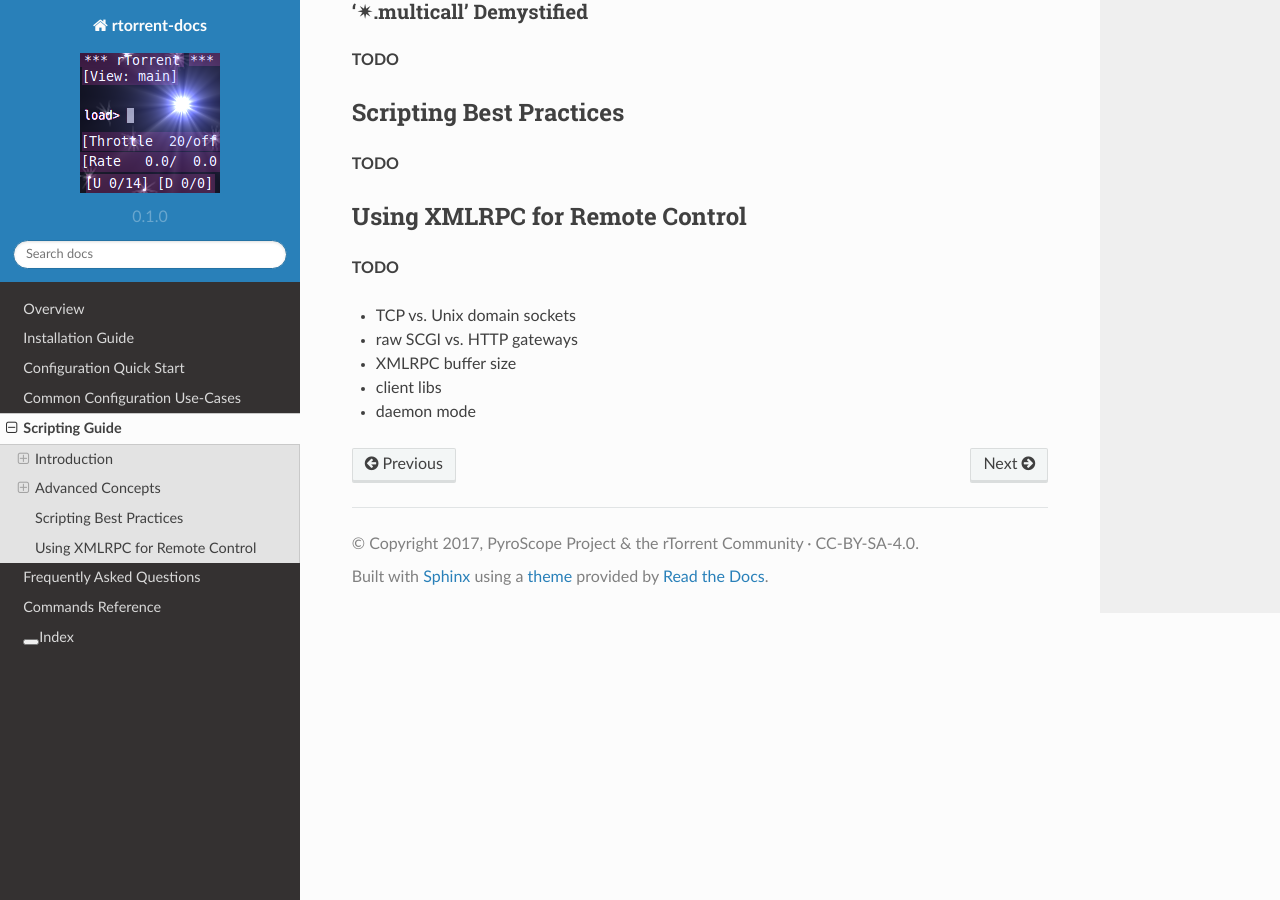
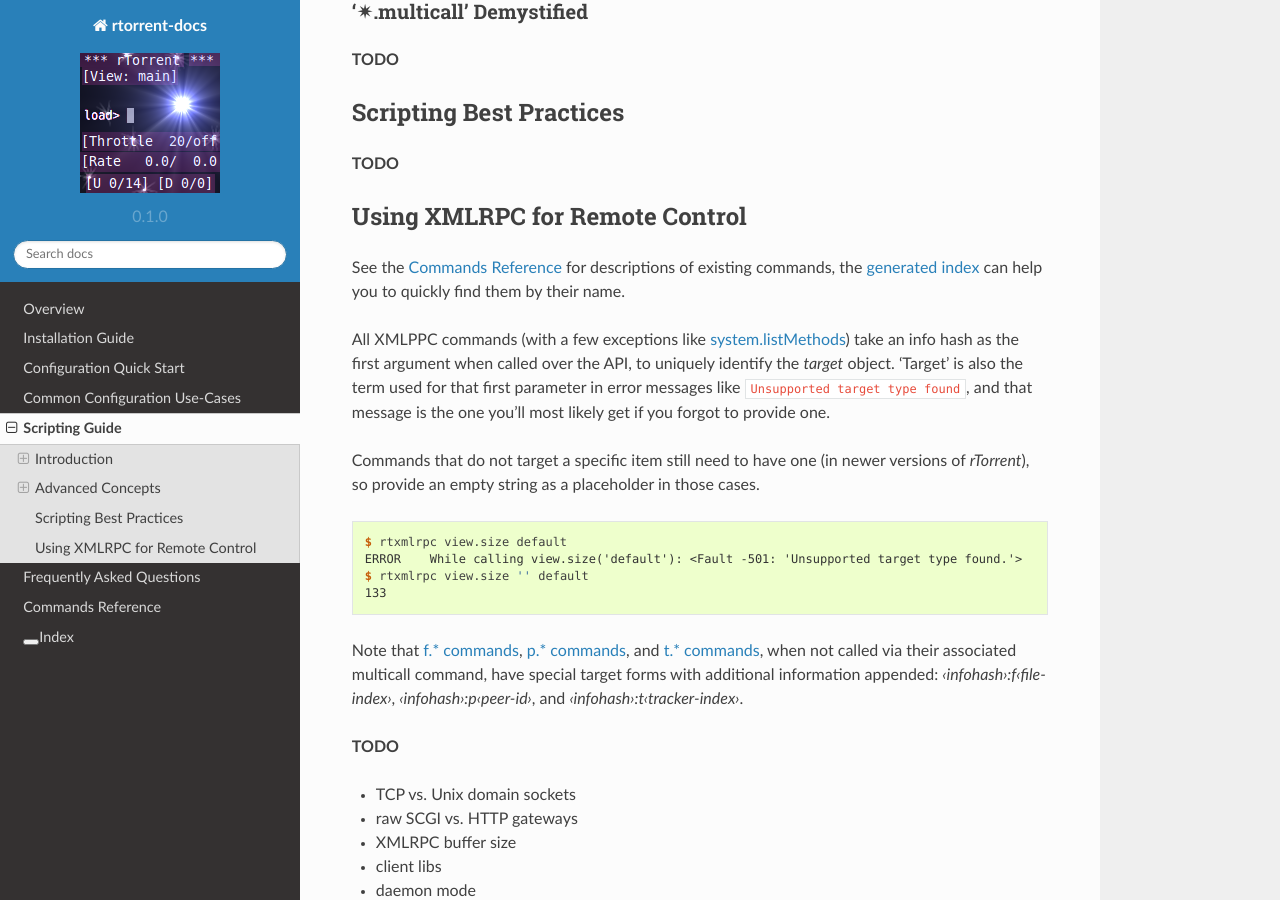
Before and after one commit to rtorrent-community/rtorrent-docs, a Sphinx documentation site: the page built from docs/scripting.rst, in a window 1280 px wide and 900 px high, scrolled down 2684 px. Built offline with Sphinx 7.4.7 and the Read the Docs theme 2.0.0, drawn with Linux system fonts in a browser that asks for light colours.

Commit message:
xmlrpc: targets

```diff
--- a/docs/cmd-ref.rst
+++ b/docs/cmd-ref.rst
@@ -3,7 +3,8 @@ Commands Reference
 
 The reference chapter lists all relevant XMLRPC and ‘private’ commands
 provided by *rTorrent* with a short explanation.
-See the :doc:`scripting` on how to combine them into meaningful command sequences.
+See the :doc:`scripting` on how to combine them into meaningful command sequences,
+and :ref:`xmlrpc-api` for some general hints on using the XMLRPC API
 
 **Use the search box** in the sidebar to find specific commands,
 or the :ref:`search`.
--- a/docs/scripting.rst
+++ b/docs/scripting.rst
@@ -160,8 +160,36 @@ Scripting Best Practices
 **TODO**
 
 
+.. _xmlrpc-api:
+
 Using XMLRPC for Remote Control
 -------------------------------
+
+See the :doc:`cmd-ref` for descriptions of existing commands,
+the :ref:`generated index <genindex>` can help you to quickly find them by their name.
+
+All XMLPPC commands (with a few exceptions like :term:`system.listMethods`)
+take an info hash as the first argument when called over the API,
+to uniquely identify the *target* object.
+‘Target’ is also the term used for that first parameter in error messages like
+``Unsupported target type found``,
+and that message is the one you'll most likely get if you forgot to provide one.
+
+Commands that do not target a specific item still need to have one (in newer versions
+of *rTorrent*), so provide an empty string as a placeholder in those cases.
+
+.. code-block:: console
+
+    $ rtxmlrpc view.size default
+    ERROR    While calling view.size('default'): <Fault -501: 'Unsupported target type found.'>
+    $ rtxmlrpc view.size '' default
+    133
+
+Note that :ref:`f-commands`, :ref:`p-commands`, and :ref:`t-commands`,
+when not called via their associated multicall command,
+have special target forms with additional information appended:
+`‹infohash›:f‹file-index›`, `‹infohash›:p‹peer-id›`, and `‹infohash›:t‹tracker-index›`.
+
 
 **TODO**
 
```
